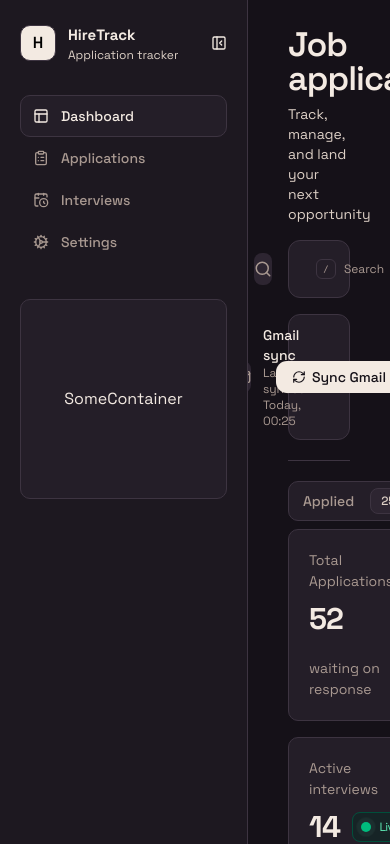
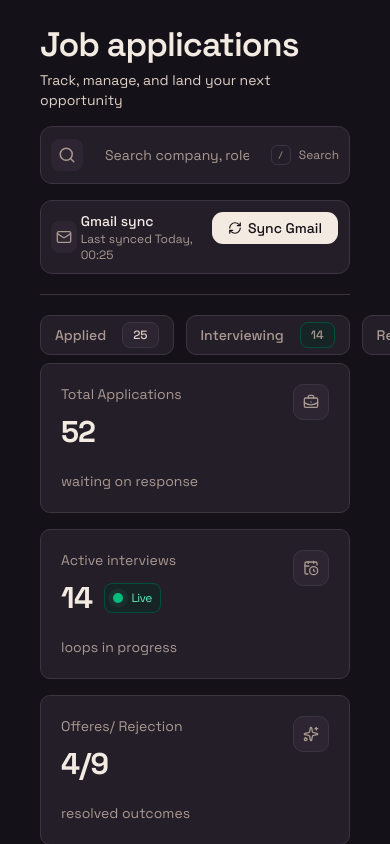
Before and after one commit to mundesamarth/HireTrack, a Next.js app: page / in a window 390 px wide. Built offline with nearby package versions, Linux system fonts and the light colour scheme.

Commit message:
Sycn button responsive fixed

```diff
--- a/app/components/Sidebar.tsx
+++ b/app/components/Sidebar.tsx
@@ -26,7 +26,7 @@ export default function Sidebar() {
   return (
     <aside
       className={cn(
-        "min-h-screen bg-sidebar overflow-hidden transition-[width] duration-500 ease-in-out border-r border-border",
+        "min-h-screen bg-sidebar overflow-hidden transition-[width] duration-500 ease-in-out border-r border-border hidden sm:block",
         isCollapsed ? "w-[88px]" : "w-[248px]",
       )}
     >
--- a/app/components/Syncbutton.tsx
+++ b/app/components/Syncbutton.tsx
@@ -35,8 +35,11 @@ export default function Syncbutton() {
   return (
     <div className=" shrink-0">
 
-    <div className="border border-border min-w-0  bg-surface rounded-[12px] min-h-[52px]  flex items-center justify-center gap-x-[12px]  py-2.5 px-2.5  ">
+    <div className="border border-border min-w-0  bg-surface rounded-[12px] min-h-[52px]  flex justify-between  gap-x-[12px]  py-2.5 px-2.5  ">
       {/* Left */}
+
+      <div className="flex  items-center gap-1">
+
       <div className="w-8 h-8 flex items-center justify-center bg-surface-muted rounded-[8px]">
         <Mail className="text-foreground-3 h-4 w-4" />
       </div>
@@ -46,6 +49,7 @@ export default function Syncbutton() {
         <div className="text-[12px] text-foreground-3  text-xs">
           Last synced Today, 00:25
         </div>
+      </div>
       </div>
       {/* Right */}
       <div>
```
